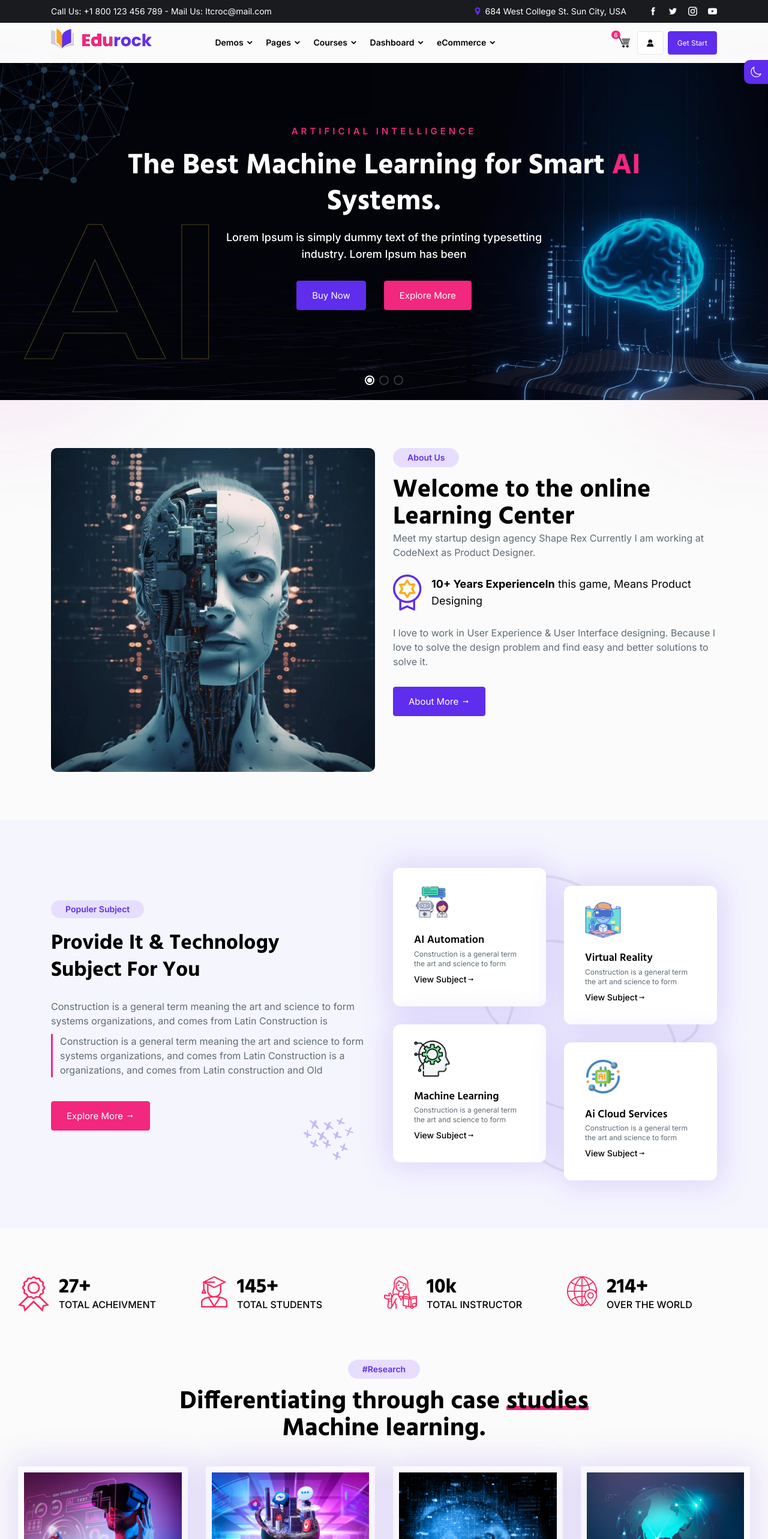
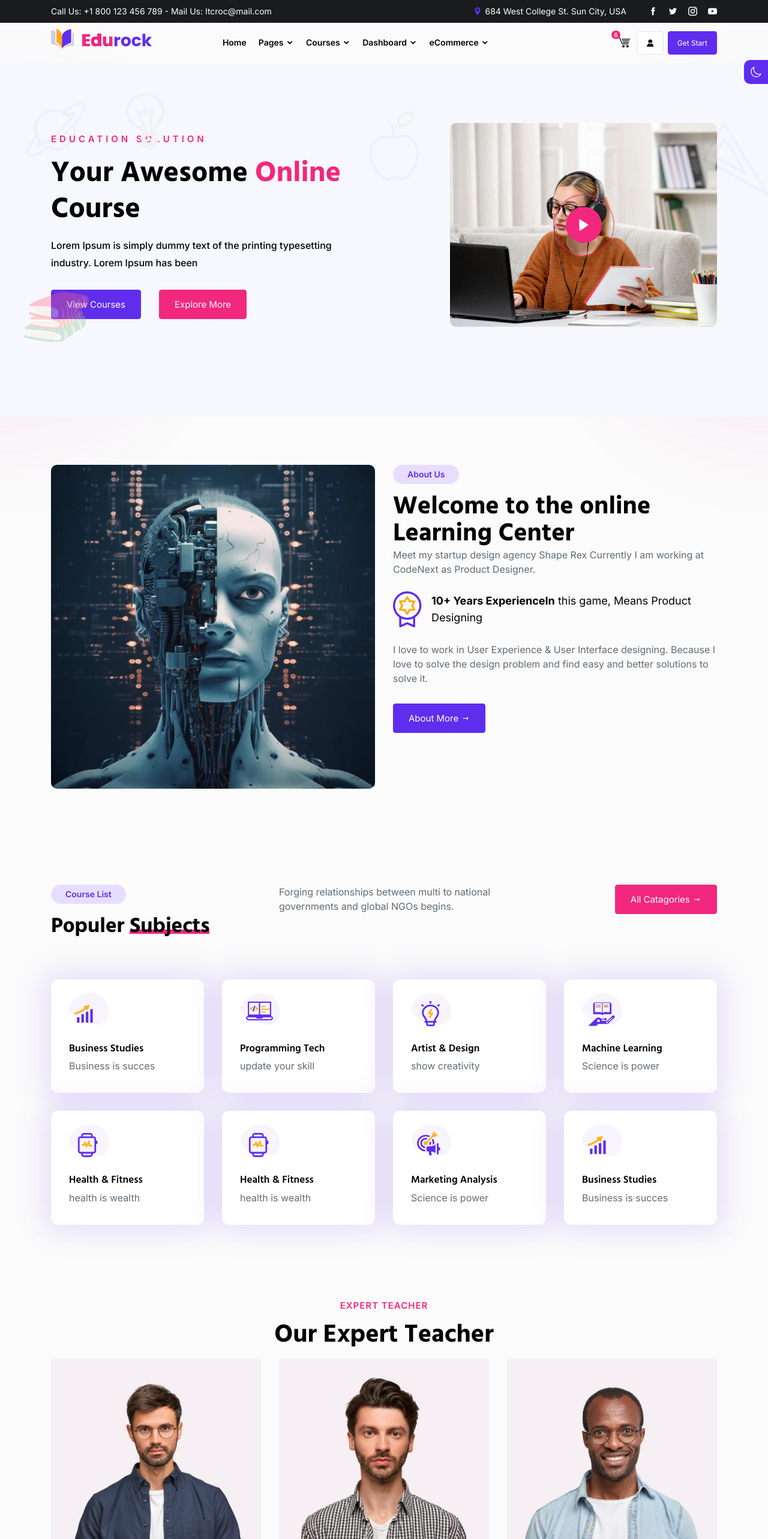
Before and after one commit to UK03-Arya/C2S-frontend, a Next.js app: page /home-10 in a window 1280 px wide. Shown: the top 2566 px of the page at 60% size. Built offline with nearby package versions, Linux system fonts and the light colour scheme.

Commit message:
home page structure done

```diff
--- a/src/components/layout/header/NavItems.js
+++ b/src/components/layout/header/NavItems.js
@@ -11,9 +11,9 @@ const NavItems = () => {
   const navItems = [
     {
       id: 1,
-      name: "Demos",
-      path: "/",
-      dropdown: <DropdownDemoes />,
+      name: "Home",
+      path: "/home-10", // Direct link to Home 5
+      dropdown: null, // No dropdown for Home 5
       isRelative: false,
     },
     {
--- a/src/components/layout/main/Home10.js
+++ b/src/components/layout/main/Home10.js
@@ -1,11 +1,16 @@
 import About6 from "@/components/sections/abouts/About6";
+import About9 from "@/components/sections/abouts/About9";
 import Blogs2 from "@/components/sections/blogs/Blogs2";
 import FeatureCourses from "@/components/sections/featured-courses/FeatureCourses";
 import Hero10 from "@/components/sections/hero-banners/Hero10";
+import Hero5 from "@/components/sections/hero-banners/Hero5";
+import Instructors2 from "@/components/sections/instructors/Instructors2";
 import PopularSubjects from "@/components/sections/popular-subjects/PopularSubjects";
+import PopularSubjects2 from "@/components/sections/popular-subjects/PopularSubjects2";
 import PricingPlans from "@/components/sections/pricing-plans/PricingPlans";
 
 import Programs2 from "@/components/sections/programs/Programs2";
+import Registration from "@/components/sections/registrations/Registration";
 import Counter2 from "@/components/sections/sub-section/Counter2";
 import ImageGallery from "@/components/sections/sub-section/ImageGallery";
 import Testimonials2 from "@/components/sections/testimonials/Testimonials2";
@@ -14,16 +19,22 @@ import React from "react";
 const Home10 = () => {
   return (
     <>
-      <Hero10 />
-      <About6 />
-      <PopularSubjects />
-      <Counter2 type="lg" />
-      <Programs2 />
-      <FeatureCourses title={"Our online courses"} />
-      <PricingPlans />
-      <Testimonials2 />
-      <ImageGallery />
-      <Blogs2 />
+     <Hero5 />
+    <About6/>
+
+    {/* <SubjectMarque /> */}
+    <PopularSubjects2/>
+    <Instructors2 />
+    <Testimonials2 />
+
+    {/* <FeatureCourses title="Featured CoursesTestttt " /> */}
+    {/* <About3 />
+    <PopularSubjects2 /> */}
+    {/* <CoursesFilter /> */}
+    <About9 />
+    <Blogs2 />
+
+    <Registration />
     </>
   );
 };
--- a/src/components/layout/main/Home5.js
+++ b/src/components/layout/main/Home5.js
@@ -1,4 +1,6 @@
 import About3 from "@/components/sections/abouts/About3";
+import About6 from "@/components/sections/abouts/About6";
+import About9 from "@/components/sections/abouts/About9";
 import Blogs2 from "@/components/sections/blogs/Blogs2";
 import CoursesFilter from "@/components/sections/courses/CoursesFilter";
 import FeatureCourses from "@/components/sections/featured-courses/FeatureCourses";
@@ -13,17 +15,24 @@ import React from "react";
 const Home5 = () => {
   return (
     <>
-      <Hero5 />
-      <SubjectMarque />
-      <FeatureCourses title="Featured Courses" />
-      <About3 />
-      <PopularSubjects2 />
-      <CoursesFilter />
-      <Registration />
-      <Instructors2 />
-      <Testimonials2 />
-      <Blogs2 />
-    </>
+    <Hero5 />
+    <About6/>
+
+    {/* <SubjectMarque /> */}
+    <PopularSubjects2/>
+    <Instructors2 />
+    <Testimonials2 />
+
+    {/* <FeatureCourses title="Featured CoursesTestttt " /> */}
+    {/* <About3 />
+    <PopularSubjects2 /> */}
+    {/* <CoursesFilter /> */}
+    <About9 />
+    <Blogs2 />
+
+    <Registration />
+
+  </>
   );
 };
 
```
